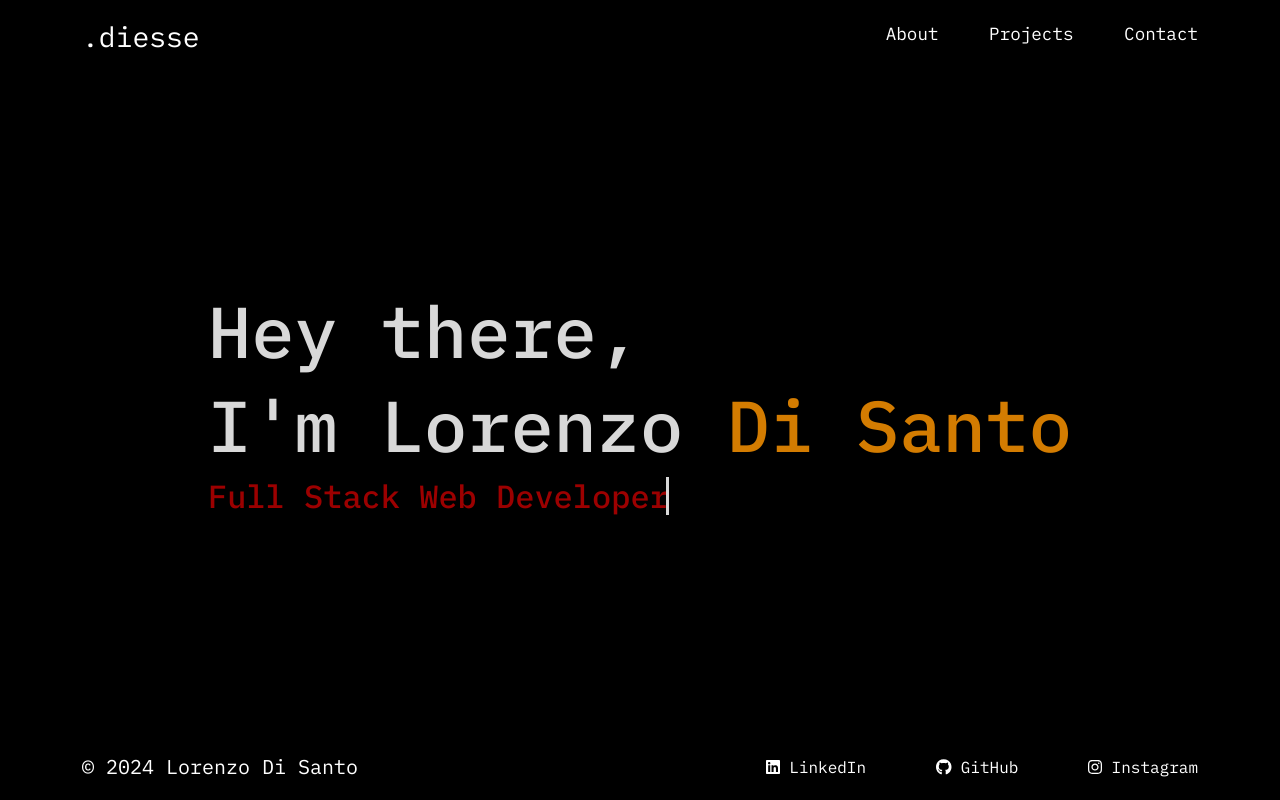
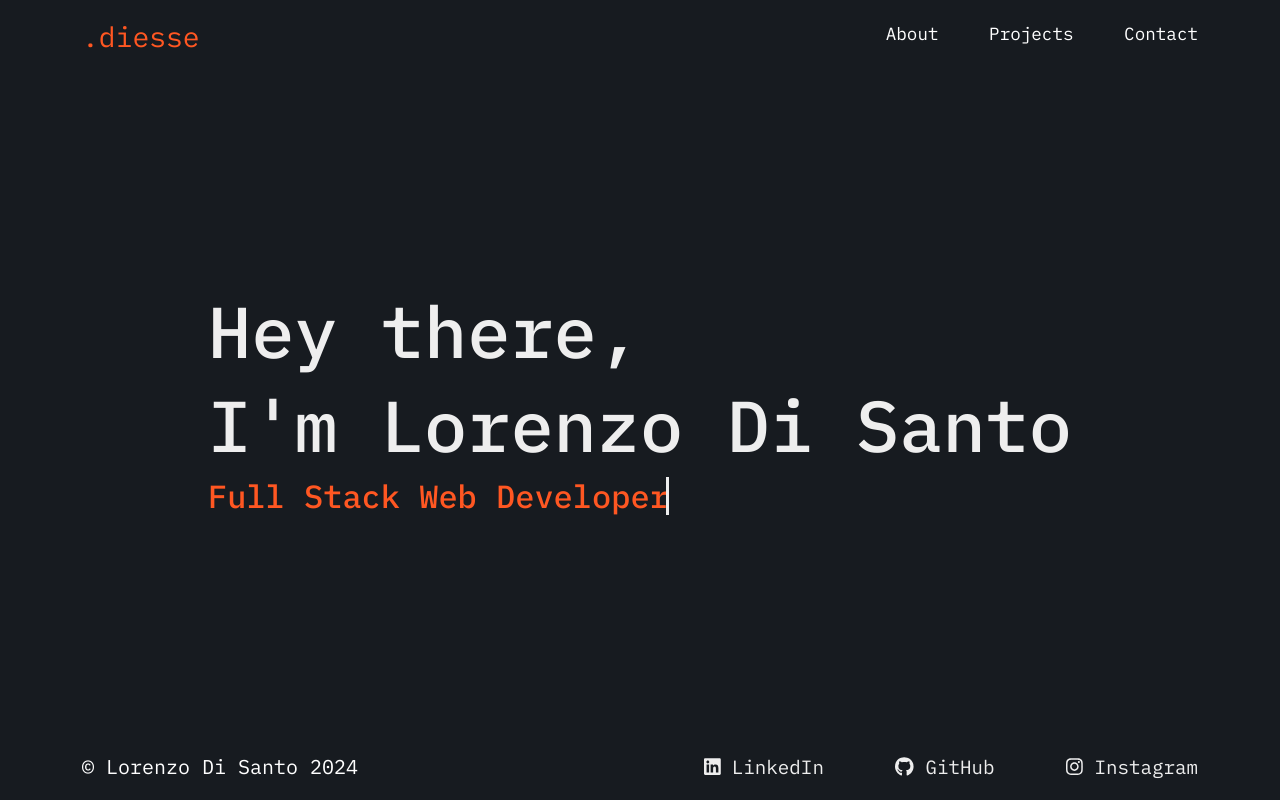
Before and after one commit to lorenzodisanto/portfolio, a Vue app: page / in a window 1280 px wide. Built offline with nearby package versions, Linux system fonts and the light colour scheme.

Commit message:
style: background

```diff
--- a/src/App.vue
+++ b/src/App.vue
@@ -26,6 +26,6 @@ export default {
 <style lang="scss">
 @use "./styles/general.scss";
 .background {
-  background-color: black;
+  background-color: #171b20;
 }
 </style>
--- a/src/components/AppFooter.vue
+++ b/src/components/AppFooter.vue
@@ -11,30 +11,24 @@ export default {
       <div class="container d-flex justify-content-between">
         <div>
           <span class="navbar-brand text-white" href="" target="_blank">
-            &copy; 2024 {{ author }}
+            &copy; {{ author }} 2024
           </span>
         </div>
         <div class="social">
           <a
             href="https://www.linkedin.com/in/lorenzo-di-santo-454282266/"
-            class="text-white"
             target="_blank"
           >
-            <font-awesome-icon icon="fa-brands fa-linkedin" /> LinkedIn
+            <font-awesome-icon icon="fa-brands fa-linkedin" />
+            LinkedIn
           </a>
-          <a
-            href="https://github.com/lorenzodisanto"
-            class="text-white"
-            target="_blank"
-          >
-            <font-awesome-icon icon="fa-brands fa-github" /> GitHub
+          <a href="https://github.com/lorenzodisanto" target="_blank">
+            <font-awesome-icon icon="fa-brands fa-github" />
+            GitHub
           </a>
-          <a
-            href="https://www.instagram.com/llor.ds/"
-            class="text-white"
-            target="_blank"
-          >
-            <font-awesome-icon icon="fa-brands fa-instagram" /> Instagram
+          <a href="https://www.instagram.com/llor.ds/" target="_blank">
+            <font-awesome-icon icon="fa-brands fa-instagram" />
+            Instagram
           </a>
         </div>
       </div>
@@ -45,14 +39,19 @@ export default {
 <style lang="scss" scoped>
 footer {
   height: 56px;
-  background-color: black;
+  background-color: #171b20;
 
   .social {
-    font-size: 1rem;
     a {
       text-decoration: none;
       margin-left: 60px;
+      font-size: 1.2rem;
+      color: #eeeeee;
     }
+  }
+
+  .social a:hover {
+    color: #ff5722;
   }
 }
 </style>
--- a/src/components/AppHeader.vue
+++ b/src/components/AppHeader.vue
@@ -14,7 +14,8 @@ export default {
         <div>
           <router-link
             :to="{ name: 'home' }"
-            class="navbar-brand text-white fs-3"
+            class="fs-3"
+            style="color: #ff5722"
           >
             {{ title }}
           </router-link>
@@ -54,7 +55,7 @@ header {
   top: 0;
   z-index: 1;
   height: 67px;
-  background-color: black;
+  background-color: #171b20;
 
   .navMenu a {
     color: white;
@@ -69,17 +70,17 @@ header {
   }
 
   .navMenu .active {
-    color: #d37c01;
+    color: #ff5722;
   }
 
   .navMenu a:hover {
-    color: #d37c01;
+    color: #ff5722;
   }
 
   .navMenu .dot {
     width: 6px;
     height: 6px;
-    background: #d37c01;
+    background: #ff5722;
     border-radius: 50%;
     opacity: 0;
     -webkit-transform: translateX(30px);
--- a/src/pages/HomePage.vue
+++ b/src/pages/HomePage.vue
@@ -10,9 +10,9 @@ export default {
   <div class="wrapper container">
     <div>
       <h2>Hey there,</h2>
-      <h2>I'm Lorenzo <span style="color: #d37c01">Di Santo</span></h2>
+      <h2>I'm Lorenzo <span>Di Santo</span></h2>
       <h4 class="typing-demo">
-        <span style="color: rgb(156, 0, 0)"> Full Stack Web Developer </span>
+        <span style="color: #ff5722"> Full Stack Web Developer </span>
       </h4>
     </div>
   </div>
--- a/src/pages/ProjectPage.vue
+++ b/src/pages/ProjectPage.vue
@@ -33,7 +33,7 @@ export default {
       <button
         @click="goBack"
         class="btn my-3"
-        style="background-color: #d37c01; color: white"
+        style="background-color: #ff5722; color: #eeeeee"
       >
         <font-awesome-icon icon="fa-solid fa-left-long" /> Projects
       </button>
--- a/src/styles/general.scss
+++ b/src/styles/general.scss
@@ -11,5 +11,5 @@ body {
   font-family: "IBM Plex Mono", monospace;
   font-weight: 400;
   font-style: normal;
-  color: #d8d8d8;
+  color: #eeeeee;
 }
```
